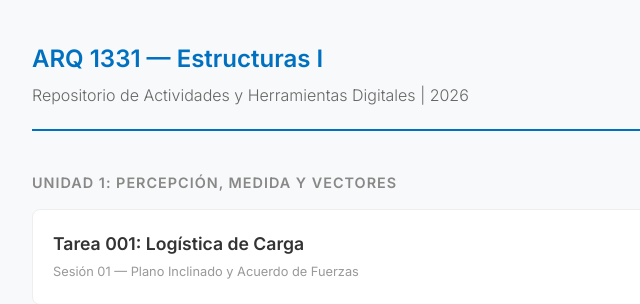
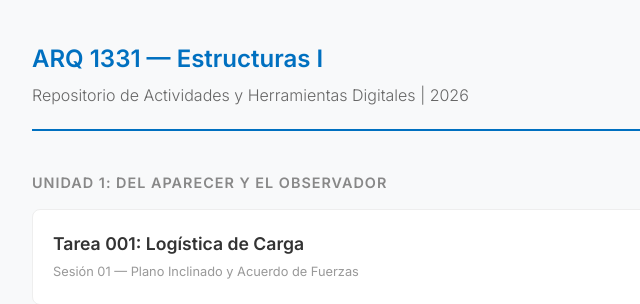
Before and after one commit to gaolivaresm/PUCV_EST2026_U1, a plain HTML site: page index.html in a window 1280 px wide. Shown: the top 304 px of the page, 228-868 px from the left. Drawn offline with Linux system fonts and the light colour scheme.

Commit message:
Update index.html

```diff
--- a/index.html
+++ b/index.html
@@ -74,7 +74,7 @@
 
     <main>
         <section class="unit-section">
-            <div class="unit-title">Unidad 1: Percepción, Medida y Vectores</div>
+            <div class="unit-title">Unidad 1: Del aparecer y el observador</div>
             <div class="activity-list">
 
                 <a href="./001_actividad_U1.html" class="activity-card">
```
